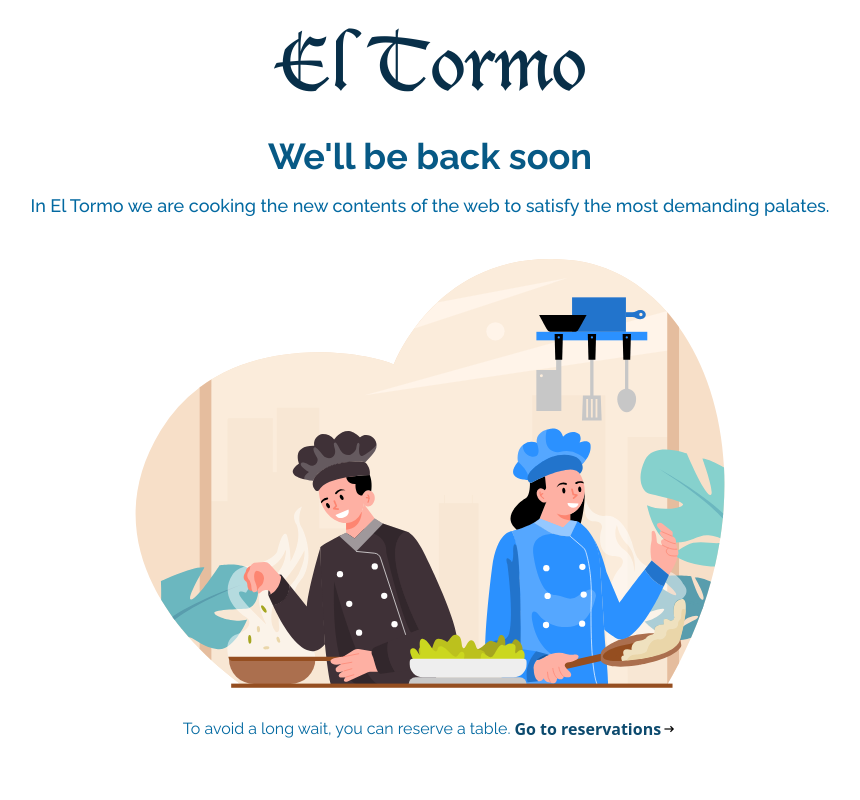
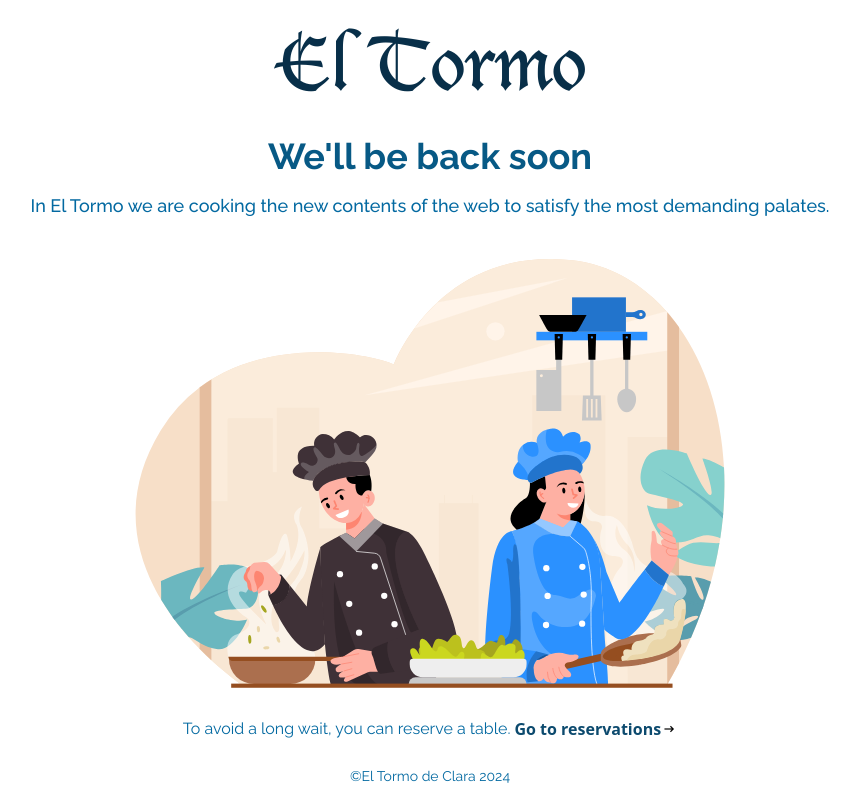
Before and after one commit to ignacio68/el-tormo-web, a Vue app: page / in a window 1280 px wide. Shown: the whole page, without its empty margins (210-1070 px from the left). Built offline with nearby package versions, Linux system fonts and the light colour scheme.

Commit message:
feat: add web copyright

```diff
--- a/src/views/Maintenance.vue
+++ b/src/views/Maintenance.vue
@@ -1,10 +1,11 @@
 // eslint-disable-next-line vue/multi-word-component-names
 <script setup lang="ts"></script>
 <template>
-  <div class="w-full">
+  <section class="h-screen grid grid-rows-[1fr_50px]">
+    <main class="w-full">
       <div
         id="content"
-      class="h-screen flex flex-col justify-start content-center items-center mx-2 md:mx-4 lg:mx-5"
+        class="flex flex-col justify-start content-center items-center mx-2 md:mx-4 lg:mx-5"
       >
         <h1
           id="title"
@@ -40,7 +41,10 @@
           >
             {{ $t('maintenance.reservations') }}
           </p>
-        <div id="to-reservations-wrapper" class="flex justify-center items-end">
+          <div
+            id="to-reservations-wrapper"
+            class="flex justify-center items-end"
+          >
             <p
               id="to-reservations"
               class="pl-1 text-sky-900 font-bold text-md text-sm lg:text-base"
@@ -58,7 +62,13 @@
           </div>
         </div>
       </div>
-  </div>
+    </main>
+    <footer
+      class="p-4 text-sky-700 font-raleway text-xs lg:text-sm text-center"
+    >
+      ©El Tormo de Clara 2024
+    </footer>
+  </section>
 </template>
 
 <style scoped></style>
```
Lines whose indentation alone changed are shown as unchanged.
